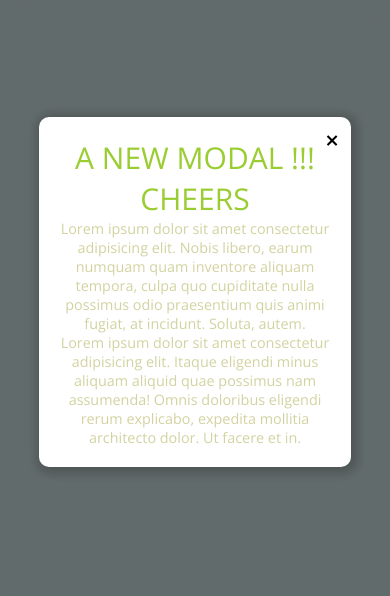
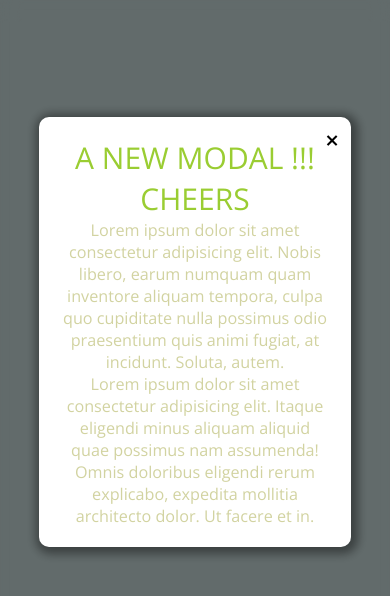
Before and after one commit to oyekanm/Modal-popup, a plain HTML site: page index.html in a window 390 px wide. Both pictures are taken after a click on the button "OPEN MODAL". Drawn offline with nearby package versions, Linux system fonts and the light colour scheme.

Commit message:
New popup commit

```diff
--- a/style.css
+++ b/style.css
@@ -33,7 +33,7 @@ body {
   margin: 15% auto 0;
   padding: 20px;
   border-radius: 10px;
-  box-shadow: 2px 2px 10px 5px rgba(0, 0, 0, 0.2);
+  box-shadow: 2px 2px 10px 5px rgba(0, 0, 0, 0.4);
   width: 80%;
   transform: scale(0);
   transition: all 0.2s;
@@ -42,7 +42,7 @@ body {
 }
 
 .Modal:hover {
-  box-shadow: 0.2rem 0.2rem 1rem 0.5rem rgba(0, 0, 0, 0.4);
+  box-shadow: 0.2rem 0.2rem 1rem 0.5rem rgba(228, 226, 226, 0.5);
 }
 
 .show-modal {
@@ -134,7 +134,7 @@ body {
     font-size: 4rem;
   }
   .Modal-paragraph {
-    font-size: 2.4rem;
+    font-size: 2.7rem;
   }
 }
 
```
